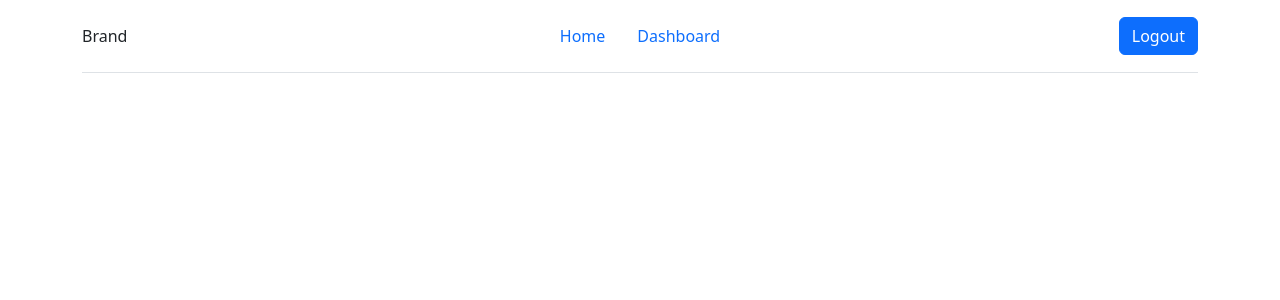
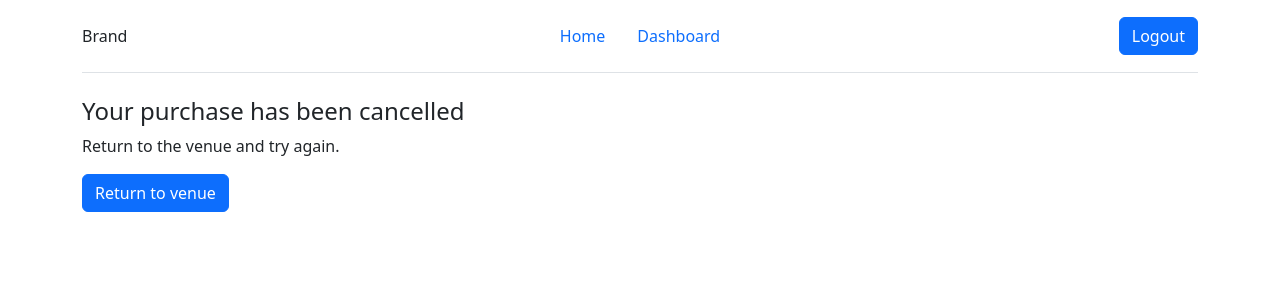
Before and after one commit to stevepetebruce/Booking-App, a React (Create React App) app in the folder client/: page /stripe/cancel/1 in a window 1280 px wide. Shown: the top 300 px of the page. Built offline with nearby package versions, Linux system fonts and the light colour scheme; no server answers; sample sign-in values are in the browser's storage.

Commit message:
Stripe cancel route

```diff
--- a/client/src/App.js
+++ b/client/src/App.js
@@ -44,7 +44,10 @@ function App() {
 						path="stripe/callback"
 						element={<StripeCallback />}
 					/>
-					<Route path="stripe/cancel" element={<StripeCancel />} />
+					<Route
+						path="stripe/cancel/:id"
+						element={<StripeCancel />}
+					/>
 					<Route
 						path="stripe/success/:id"
 						element={<StripeSuccess />}
--- a/client/src/pages/booking/Detail.js
+++ b/client/src/pages/booking/Detail.js
@@ -117,7 +117,7 @@ function Detail() {
 					<button
 						onClick={handleClick}
 						className="btn btn-primary btn-block mt-5"
-						diasbled={loading}>
+						disabled={loading}>
 						{loading ? (
 							<div
 								className="spinner-border spinner-border-sm text-light"
@@ -139,7 +139,7 @@ function Detail() {
 						<button
 							onClick={handleClick}
 							className="btn btn-primary btn-block mt-5"
-							diasbled={loading}>
+							disabled={loading}>
 							{loading ? (
 								<div
 									className="spinner-border spinner-border-sm text-light"
--- /dev/null
+++ b/client/src/pages/stripe/StripeCancel.js
@@ -0,0 +1,49 @@
+import React, { useEffect, useState } from "react";
+
+// params
+import { useParams, Link } from "react-router-dom";
+
+// axios
+import axios from "axios";
+
+import { adminVenue } from "../../actions/venue";
+
+const StripeCancel = () => {
+	// params
+	const { id } = useParams();
+
+	const [venue, setVenue] = useState({});
+
+	// get venue using id
+	useEffect(() => {
+		getVenue(id);
+	}, [id]);
+
+	const getVenue = async (id) => {
+		try {
+			const res = await adminVenue(id);
+			console.log("VENUE IN STRIPE CANCEL", res.data);
+			setVenue(res.data);
+		} catch (err) {
+			console.log(err);
+		}
+	};
+
+	return (
+		<div className="container">
+			<div className="row">
+				<div className="col">
+					<h4>Your purchase has been cancelled</h4>
+					<p>Return to the venue and try again. </p>
+					<Link to={`/venue/${venue.slug}`}>
+						<button className="btn btn-primary btn-raised">
+							Return to venue
+						</button>
+					</Link>
+				</div>
+			</div>
+		</div>
+	);
+};
+
+export default StripeCancel;
```
Also changed, not shown: 1 other file (tests, documents, lock files or other folders).
